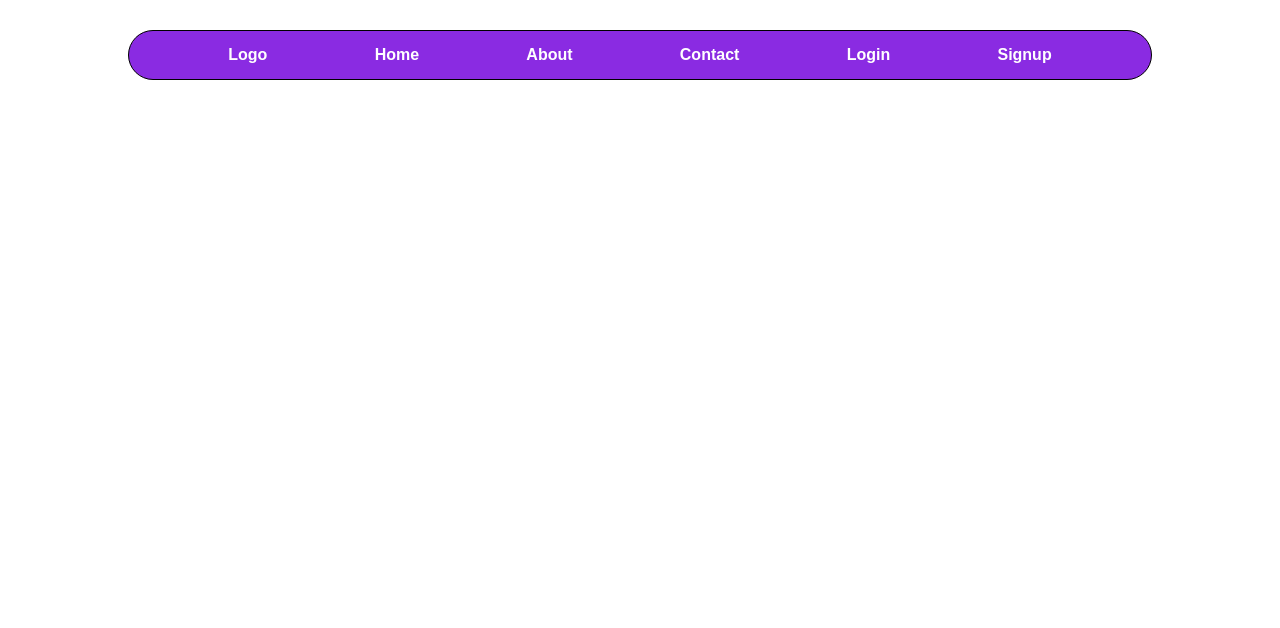
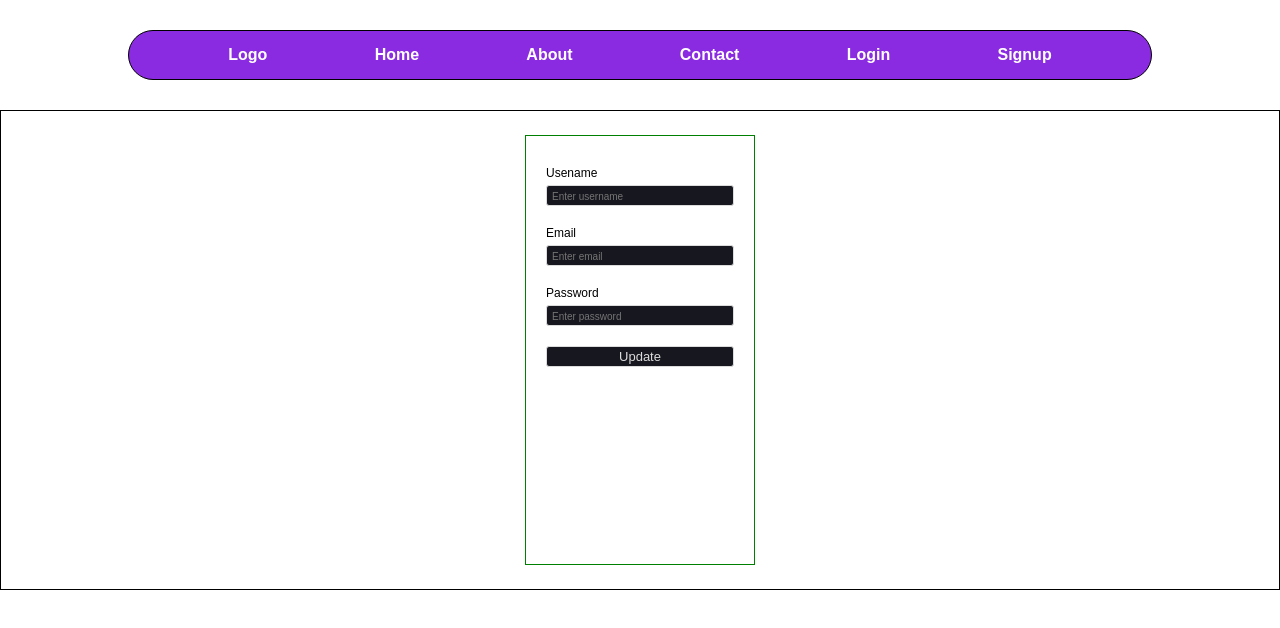
Before and after one commit to AbhimanyuSolanki10/React, a React (Vite) app in the folder browser-router/: page /edit/1 in a window 1280 px wide. Shown: the top 628 px of the page. Built offline with nearby package versions, Linux system fonts and the light colour scheme; no server answers.

Commit message:
17-09-2024

```diff
--- a/browser-router/backend/db.json
+++ b/browser-router/backend/db.json
@@ -4,7 +4,7 @@
       "id": "a021",
       "username": "prashad ",
       "email": "prashad@gmail.com",
-      "password": "1234"
+      "password": "12345"
     },
     {
       "id": "6eb6",
@@ -13,10 +13,10 @@
       "password": "1234567879"
     },
     {
-      "id": "0687",
-      "username": "abhimanyu",
-      "email": "abc@gmil.com",
-      "password": "qwerty"
+      "id": "105b",
+      "username": "prashad123",
+      "email": "prasad@gmail.com",
+      "password": "1234"
     }
   ]
 }
--- a/browser-router/src/App.jsx
+++ b/browser-router/src/App.jsx
@@ -8,6 +8,9 @@ import { BrowserRouter, Routes, Route } from "react-router-dom";
 import { Toaster } from "react-hot-toast";
 import Login from "./pages/login/Login";
 import Profile from "./pages/profile/Profile";
+import PrivateRoute from "./private/PrivateRoute";
+import EditUser from "./pages/edituser/EditUser";
+import NotFound from "./pages/notfound/NotFound";
 
 const App = () => {
   return (
@@ -22,7 +25,11 @@ const App = () => {
           <Route path="/contact" element={<Contact/>}/>
           <Route path="/signup" element={<Signup/>}/>
           <Route path="/login" element={<Login/>}/>
-          <Route path ="/profile" element={<Profile/>}/>
+          <Route path ="/profile" element={<PrivateRoute><Profile/></PrivateRoute>}/>
+          {/* here edit/: is use for making dynamic Route and after: we can give any variable name  */}
+          <Route path="/edit/:id" element={<EditUser/>}/>
+          <Route path="*" element={<NotFound/>}/>
+
         </Routes>
       </BrowserRouter>
     </div>
--- /dev/null
+++ b/browser-router/src/pages/edituser/EditUser.jsx
@@ -0,0 +1,85 @@
+import React, { useEffect, useState } from "react";
+import style from "../signup/signup.module.css";
+import { useNavigate, useParams } from "react-router-dom";
+import axios from "axios";
+import toast from "react-hot-toast";
+
+const EditUser = () => {
+
+    // console.log(useParams)
+    let{id}=useParams();
+    let navigate =useNavigate();
+    // console.log(id);
+
+    let [user,settuser]= useState(null);
+
+    useEffect(()=>{
+       async function getEditUser(){
+            let {data} = await axios.get(`http://localhost:5000/users/${id}`)
+            settuser(data);
+        }
+        getEditUser();
+    },[]);
+
+    let handleChange =(e)=>{
+        let{name ,value} =e.target;
+        settuser({...user,[name]:value});
+    }
+    let handleSubmit=(e)=>{
+        e.preventDefault();
+        console.log(user);
+        axios.put(`http://localhost:5000/users/${id}`,user).then(()=>{
+            toast.success("user updated");
+            navigate("/profile")
+        }).catch((err)=>{
+            toast.error("not updated");
+            console.log(err)
+        })
+    }
+  return (
+    <section id={style.signupContainer}>
+      <form onSubmit={handleSubmit}>
+        <div className={style.formGroup}>
+          <label htmlFor="username">usename</label>
+          <input
+            type="text"
+            name="username"
+            id="username"
+            placeholder="Enter username"
+            value={user?.username}
+            onChange={handleChange}
+          />
+        </div>
+        <div className={style.formGroup}>
+          <label htmlFor="email">email</label>
+          <input
+            type="email"
+            name="email"
+            id="email"
+            placeholder="Enter email"
+            value={user?.email}
+            onChange={handleChange}
+          />
+        </div>
+
+        <div className={style.formGroup}>
+          <label htmlFor="password">password</label>
+          <input
+            type="password"
+            name="password"
+            id="password"
+            placeholder="Enter password"
+            value={user?.password}
+            onChange={handleChange}
+          />
+        </div>
+
+        <div className={style.formGroup}>
+          <input type="submit" value="Update" />
+        </div>
+      </form>
+    </section>
+  );
+};
+
+export default EditUser;
--- /dev/null
+++ b/browser-router/src/pages/notfound/NotFound.jsx
@@ -0,0 +1,11 @@
+import React from 'react'
+
+const NotFound = () => {
+  return (
+    <div>
+        <h1>PAGE NOT FOUND 🥹</h1>
+    </div>
+  )
+}
+
+export default NotFound
--- a/browser-router/src/pages/profile/Profile.jsx
+++ b/browser-router/src/pages/profile/Profile.jsx
@@ -2,10 +2,12 @@ import axios from "axios";
 import React, { useEffect, useState } from "react";
 import style from "./profile.module.css";
 import toast from "react-hot-toast";
+import { Link } from "react-router-dom";
 
 const Profile = () => {
   let [authUser, setAuthUser] = useState(null);
   let [allUsers, setAllUsers] = useState(null);
+  let [toggle,setToggle]=useState(false);
   let id = sessionStorage.getItem("id");
   // fetch authenticated user
   useEffect(() => {
@@ -25,13 +27,15 @@ const Profile = () => {
       setAllUsers(data);
     }
     getAllUsers();
-  }, []);
+  }, [toggle]);
 
  function handleDelete(id){
       console.log(id)
       axios.delete(`http://localhost:5000/users/${id}`).then(()=>{
         toast.success("User Deleted")
-        window.location.reload(); //force refresh
+        setToggle(!toggle);
+
+        // window.location.reload(); //force refresh
       }).catch((err)=>{
         console.log(err)
         toast.error("Unable to delete")
@@ -53,7 +57,7 @@ const Profile = () => {
               <tr key={user.id}>
                 <td>{user.username}</td>
                 <td>{user.email}</td>
-                <td><button>Edit</button></td>
+                <td><button><Link to={`/edit/${user.id}`}>Edit</Link></button></td>
                 <td><button onClick={()=>handleDelete(user.id)}>Delete</button></td>
               </tr>
             );
--- /dev/null
+++ b/browser-router/src/private/PrivateRoute.jsx
@@ -0,0 +1,11 @@
+import React, { Fragment } from 'react'
+import { Navigate } from 'react-router-dom'
+
+const PrivateRoute = ({children}) => {
+    let id = sessionStorage.getItem("id")
+    return( <Fragment>
+            {id?<Fragment>{children}</Fragment>:<Navigate to="login}"/>}
+    </Fragment>)
+}
+
+export default PrivateRoute
```
Also changed, not shown: 1 other file (tests, documents, lock files or other folders).
